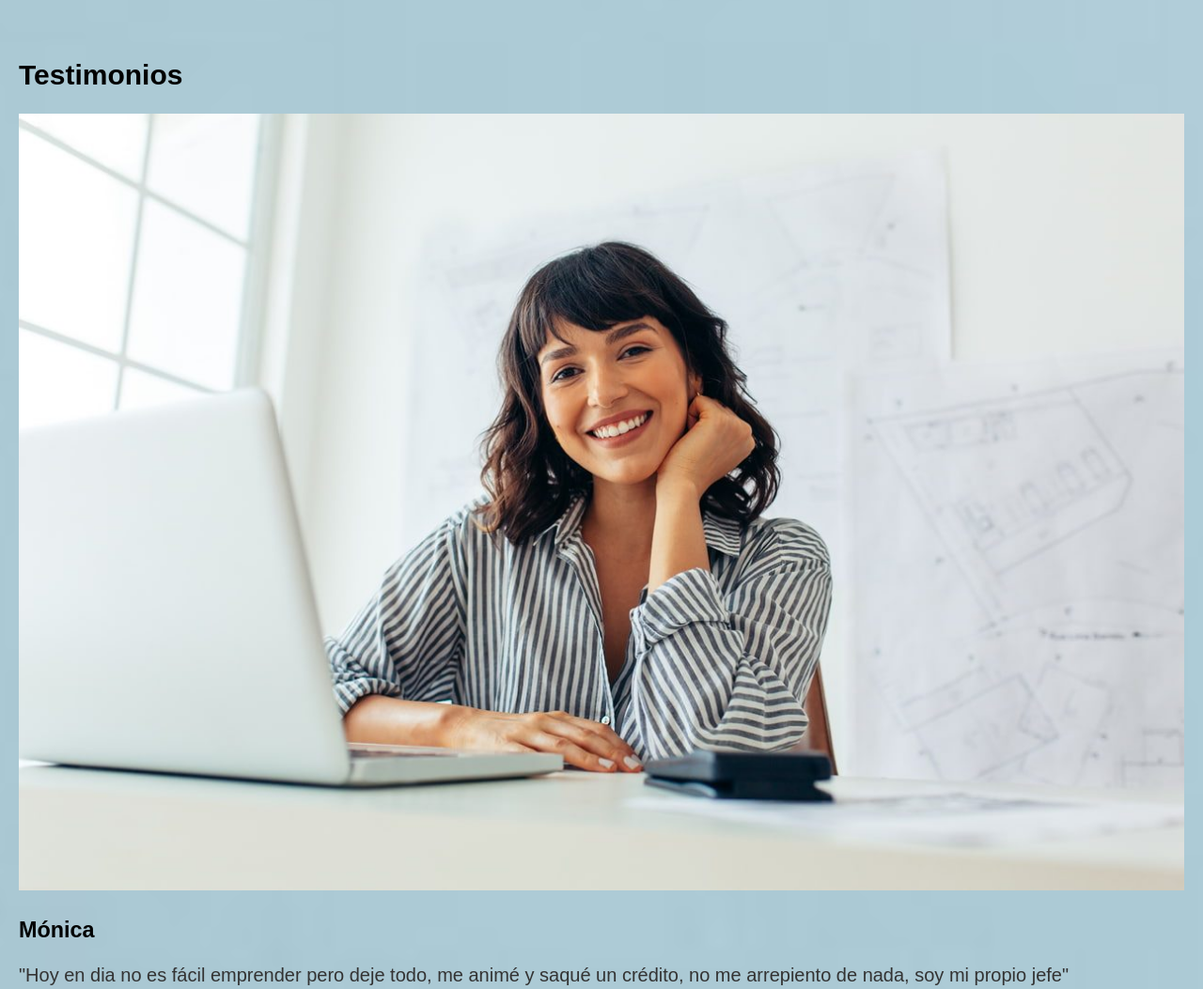
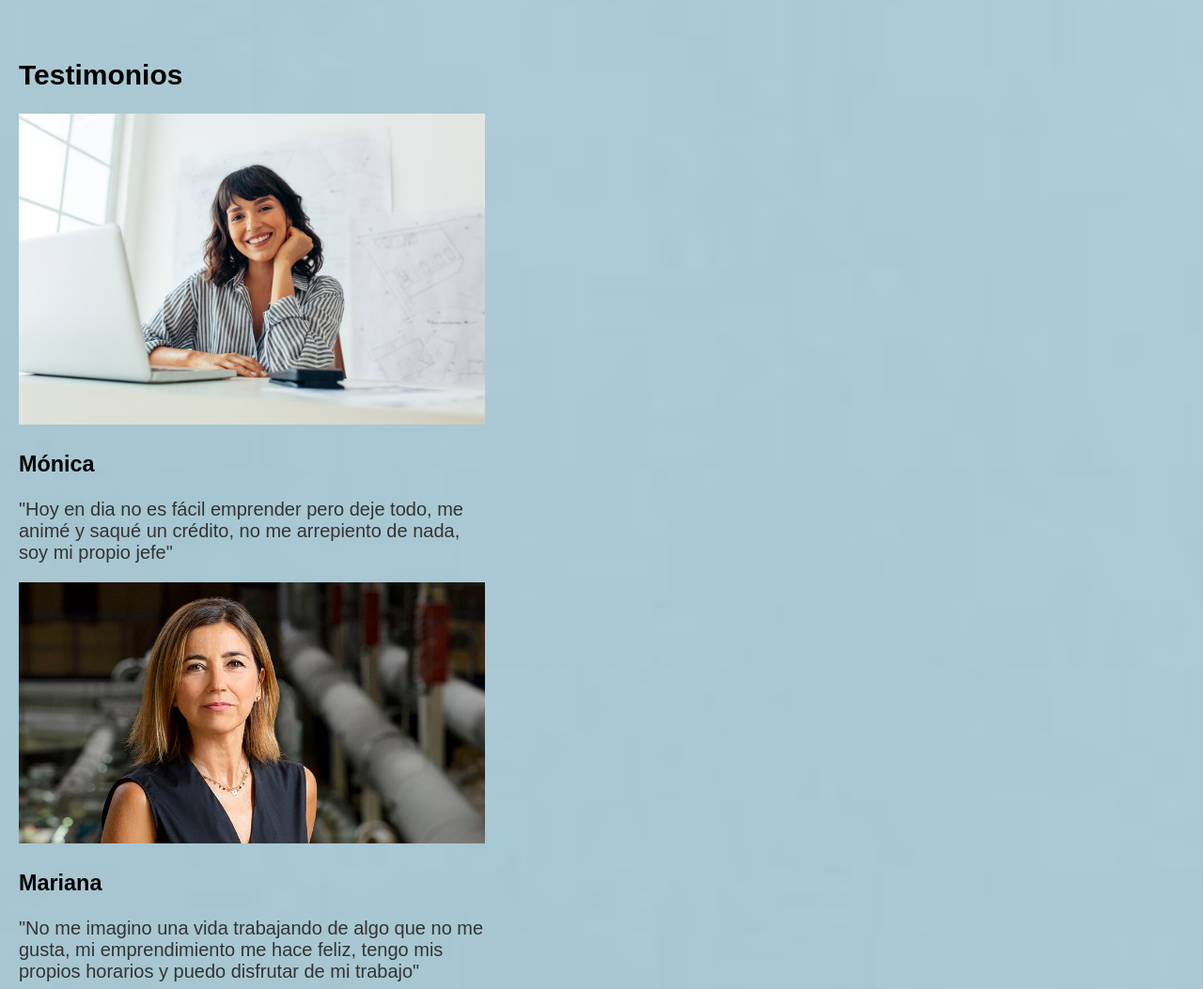
Before and after one commit to evelynwf/nuestroproyectoB, a plain HTML site: page financiamiento.html in a window 1280 px wide. Shown: the part 2760-3813 px from the top of the page at 94% size. Drawn offline with Linux system fonts and the light colour scheme.

Commit message:
cambie el tamaño de imagenes

```diff
--- a/style.css
+++ b/style.css
@@ -334,3 +334,7 @@ ul.linksImportantes{
   padding: 5px;
   margin: 10px;
 }
+
+.imagenes{
+  max-width: 40%;
+}
```
